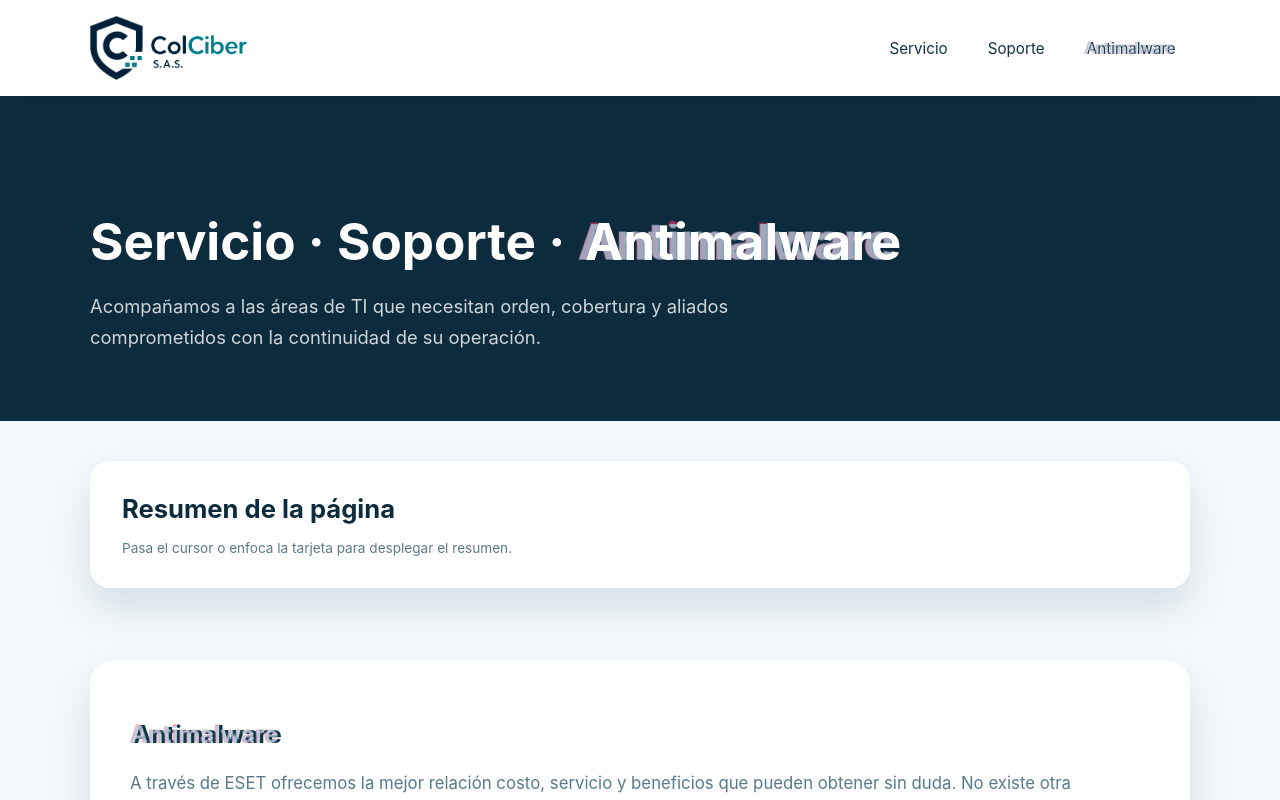
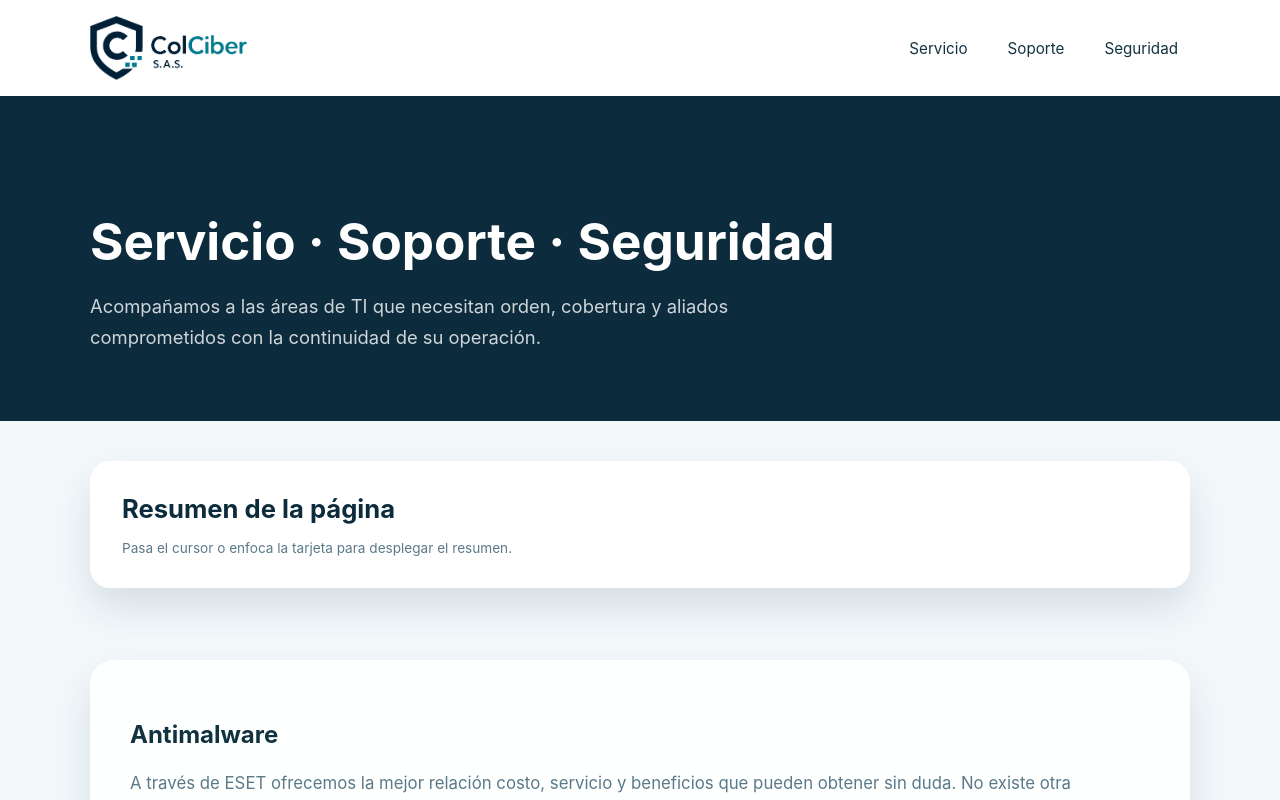
Before and after one commit to maelo1028/colciber-web, a Next.js app: page / in a window 1280 px wide. Shown: the top 800 px of the page. Built offline with nearby package versions, Linux system fonts and the light colour scheme.

Commit message:
Limit glitch rotation to security section

```diff
--- a/app/globals.css
+++ b/app/globals.css
@@ -246,61 +246,63 @@ main {
   margin-bottom: 0.25rem;
 }
 
-/* TEXTO CON EFECTO GLITCH */
+/* TEXTO ROTATIVO CON GLITCH TEMPORAL */
 
-.glitch-text {
+.glitch-word {
   position: relative;
-  display: inline-block;
-  padding: 0 0.15em;
-  isolation: isolate;
+  display: inline-flex;
+  align-items: center;
+  justify-content: center;
+  min-width: 7ch;
 }
 
-.glitch-text::before,
-.glitch-text::after {
-  content: attr(data-glitch);
-  position: absolute;
-  top: 0;
-  left: 0;
-  width: 100%;
-  pointer-events: none;
-  mix-blend-mode: screen;
-  opacity: 0.6;
+.glitch-word__text {
+  transition: opacity 0.12s ease;
 }
 
-.glitch-text::before {
-  color: #ff3366;
-  animation: glitch-shift 1.4s infinite ease-in-out alternate;
+.glitch-word__static {
+  position: absolute;
+  inset: 0;
+  opacity: 0;
+  background: repeating-linear-gradient(
+    0deg,
+    #ffffff 0 2px,
+    #000000 2px 4px
+  );
+  mix-blend-mode: lighten;
+  filter: contrast(180%);
+  pointer-events: none;
 }
 
-.glitch-text::after {
-  color: #29f2ff;
-  animation: glitch-shift 1.4s infinite ease-in-out alternate-reverse;
+.glitch-word--active .glitch-word__text {
+  opacity: 0;
 }
 
-@keyframes glitch-shift {
+.glitch-word--active .glitch-word__static {
+  opacity: 0.9;
+  animation: glitch-static 120ms steps(2, end) infinite;
+}
+
+@keyframes glitch-static {
   0% {
-    transform: translate(0);
-    clip-path: inset(0 0 0 0);
+    clip-path: inset(0 0 75% 0);
+    transform: translate(-1px, -1px);
   }
-  20% {
-    transform: translate(-1px, -1px);
-    clip-path: inset(0 0 30% 0);
+  25% {
+    clip-path: inset(30% 0 30% 0);
+    transform: translate(1px, 0);
   }
-  40% {
-    transform: translate(1px, 1px);
-    clip-path: inset(40% 0 10% 0);
+  50% {
+    clip-path: inset(10% 0 50% 0);
+    transform: translate(-0.5px, 1px);
   }
-  60% {
-    transform: translate(-1.5px, 0.5px);
-    clip-path: inset(10% 0 40% 0);
-  }
-  80% {
+  75% {
+    clip-path: inset(60% 0 5% 0);
     transform: translate(0.5px, -1px);
-    clip-path: inset(60% 0 0 0);
   }
   100% {
-    transform: translate(0);
-    clip-path: inset(0 0 0 0);
+    clip-path: inset(5% 0 65% 0);
+    transform: translate(0, 0);
   }
 }
 
--- a/app/page.tsx
+++ b/app/page.tsx
@@ -11,26 +11,48 @@ const summaryParagraphs = [
 
 const rotatingWords = ["Seguridad", "Antivirus", "Antimalware"] as const;
 
-function GlitchText({ text }: { text: string }) {
+function RotatingSecurityWord() {
+  const [wordIndex, setWordIndex] = useState(0);
+  const [isGlitching, setIsGlitching] = useState(false);
+
+  useEffect(() => {
+    let displayTimeout: ReturnType<typeof setTimeout>;
+    let glitchTimeout: ReturnType<typeof setTimeout>;
+
+    const scheduleNextWord = () => {
+      displayTimeout = setTimeout(() => {
+        setIsGlitching(true);
+
+        glitchTimeout = setTimeout(() => {
+          setWordIndex((prev) => (prev + 1) % rotatingWords.length);
+          setIsGlitching(false);
+          scheduleNextWord();
+        }, 250);
+      }, 2000);
+    };
+
+    scheduleNextWord();
+
+    return () => {
+      clearTimeout(displayTimeout);
+      clearTimeout(glitchTimeout);
+    };
+  }, []);
+
+  const currentWord = rotatingWords[wordIndex];
+
   return (
-    <span className="glitch-text" data-glitch={text}>
-      {text}
+    <span
+      className={`glitch-word${isGlitching ? " glitch-word--active" : ""}`}
+      aria-live="polite"
+    >
+      <span className="glitch-word__text">{currentWord}</span>
+      <span className="glitch-word__static" aria-hidden="true" />
     </span>
   );
 }
 
 export default function Home() {
-  const [wordIndex, setWordIndex] = useState(0);
-
-  useEffect(() => {
-    const interval = setInterval(() => {
-      setWordIndex((prev) => (prev + 1) % rotatingWords.length);
-    }, 2000);
-
-    return () => clearInterval(interval);
-  }, []);
-
-  const currentWord = rotatingWords[wordIndex];
 
   return (
     <div className="page">
@@ -54,7 +76,7 @@ export default function Home() {
               Soporte
             </a>
             <a href="#seguridad" className="site-nav__link">
-              <GlitchText text={currentWord} />
+              Seguridad
             </a>
           </nav>
         </div>
@@ -64,7 +86,7 @@ export default function Home() {
         <section className="hero" aria-labelledby="slogan">
           <div className="container">
             <h1 id="slogan">
-              Servicio · Soporte · <GlitchText text={currentWord} />
+              Servicio · Soporte · Seguridad
             </h1>
             <p className="hero__lead">
               Acompañamos a las áreas de TI que necesitan orden, cobertura y
@@ -91,7 +113,7 @@ export default function Home() {
           <div className="container section__content">
             <div>
               <h2 id="seguridad-title">
-                <GlitchText text={currentWord} />
+                <RotatingSecurityWord />
               </h2>
               <p className="section__intro">
                 A través de ESET ofrecemos la mejor relación costo, servicio y beneficios que pueden
```
